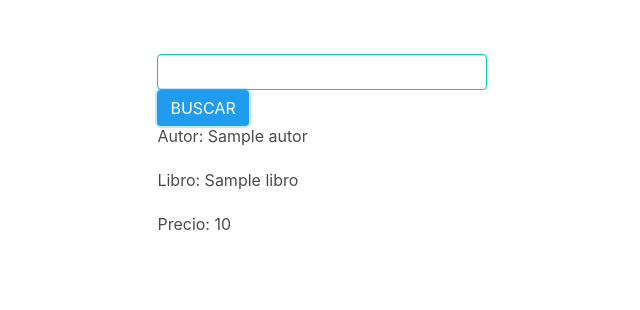
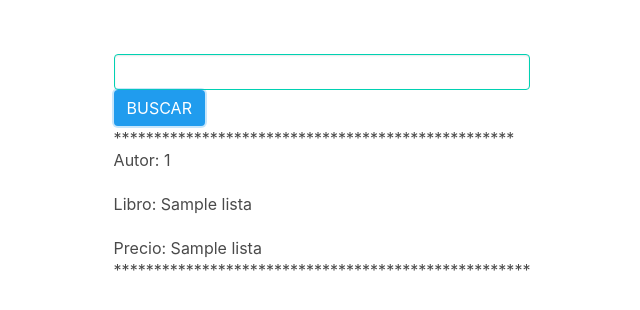
Before and after one commit to matiusgg/python-opcional-, a Flask app: template templates/home.html in a window 1280 px wide. Shown: the part 121-431 px from the top of the page, without its empty margins (318-958 px from the left). Run offline with Flask 2, Linux system fonts and the light colour scheme; the template is opened without the code that fills it: most values are stand-ins (such as "Sample title", 1, 10 or a date in 2020).

Commit message:
Buscador libros mejorado, ahora si introduces solo una palabra o letra si es que no recuerdas el nombre completo, te saldran las busquedas relacionadas con esa palabra o letra

```diff
--- a/main.py
+++ b/main.py
@@ -39,7 +39,8 @@ def llegadahome():
 
     lista = libreriaObjt.Busqueda()
 
-    return render_template('home.html', autor=lista[0], libro=lista[1], precio=lista[2])
+
+    return render_template('home.html', lista=lista)
 
 # *****************************************
 
--- a/templates/home.html
+++ b/templates/home.html
@@ -51,11 +51,21 @@ LIBRERIA
 
             </form>
 
-            <h5 class="subtitle is-6">Autor: {{ autor }}</h5>
+            {% for i in lista %}
 
-            <h5 class="subtitle is-6">Libro: {{ libro }}</h5>
+            **************************************************
 
-            <h5 class="subtitle is-6">Precio: {{ precio }}</h5>
+
+
+            <h5 class="subtitle is-6">Autor: {{ i[0] }}</h5>
+
+            <h5 class="subtitle is-6">Libro: {{ i[1] }}</h5>
+
+            <h5 class="subtitle is-6">Precio: {{ i[2] }}</h5>
+
+            ****************************************************
+
+            {% endfor %}
 
 
 
```
Also changed, not shown: libreria/Libreria.py (+13 -7 lines).
